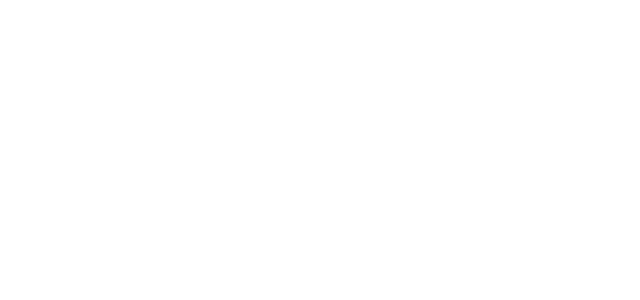
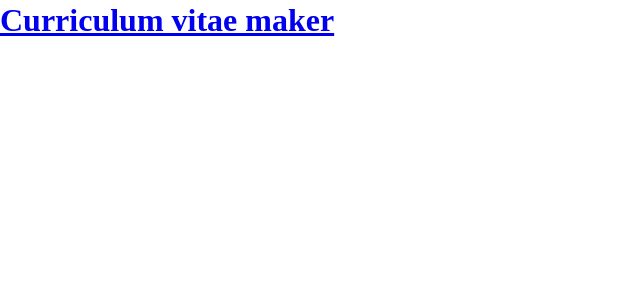
Before and after one commit to stebeus/curriculum-vitae-maker, a React (Vite) app: page / in a window 1280 px wide. Shown: the top 300 px of the page, without its empty margins (0-640 px from the left). Built offline with nearby package versions, Linux system fonts and the light colour scheme.

Commit message:
feat: add header

```diff
--- a/src/App.jsx
+++ b/src/App.jsx
@@ -1,3 +1,11 @@
 export function App() {
-  return;
+  return (
+    <>
+      <header>
+        <h1 className="logo">
+          <a href="/">Curriculum vitae maker</a>
+        </h1>
+      </header>
+    </>
+  );
 }
```
